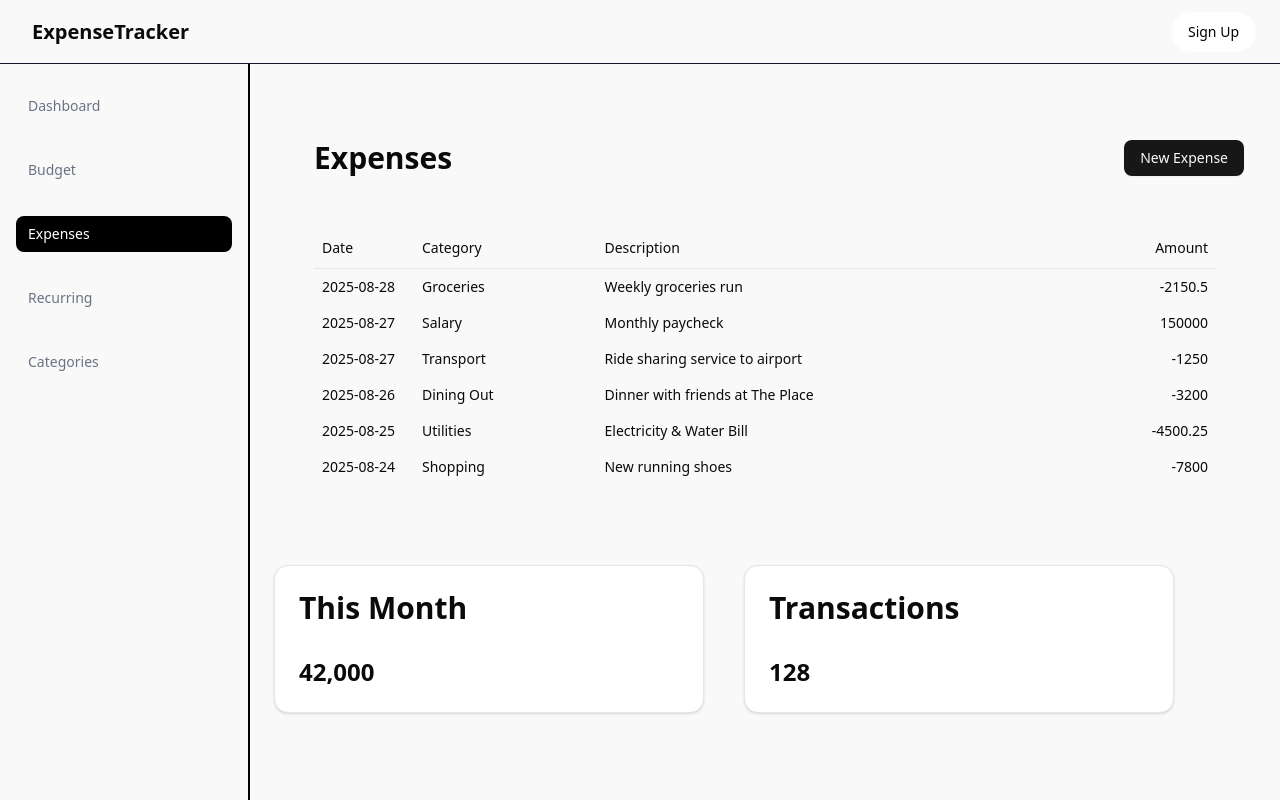
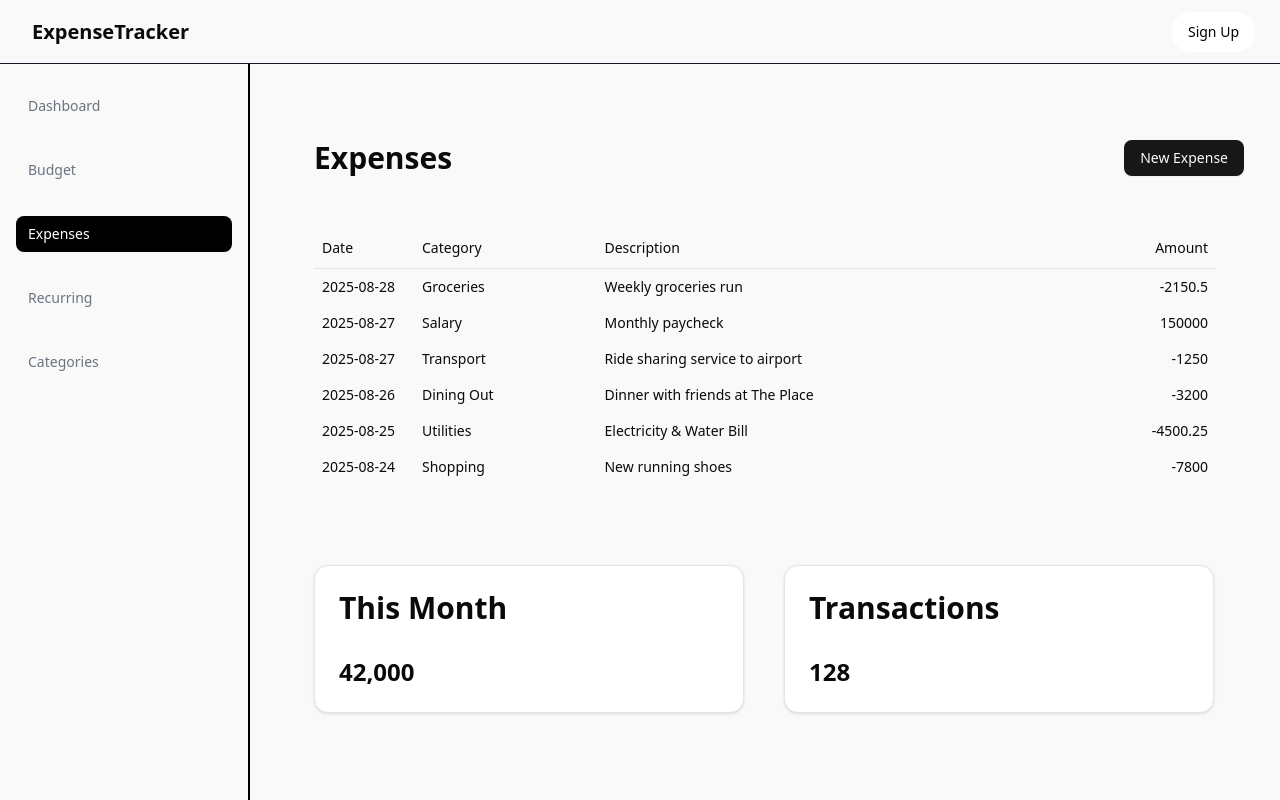
Before and after one commit to Tanujeet/Expense-Tracker, a Next.js app: page /expenses in a window 1280 px wide. Built offline with nearby package versions, Linux system fonts and the light colour scheme; no server answers.

Commit message:
Added:Card componenets in expenses page

```diff
--- a/app/expenses/page.tsx
+++ b/app/expenses/page.tsx
@@ -82,7 +82,7 @@ const Page = () => {
               </TableRow>
             </TableHeader>
             {expensesData.map((datas, idx) => (
-              <TableBody>
+              <TableBody key={idx}>
                 <TableRow>
                   <TableCell className="font-medium">{datas.date}</TableCell>
                   <TableCell>{datas.category.name}</TableCell>
@@ -93,9 +93,12 @@ const Page = () => {
             ))}
           </Table>
         </div>
-        <div className="mt-10 grid grid-cols-2 gap-10 w-[900px]">
+        <div className="mt-10 grid grid-cols-2 gap-10 lg:w-[900px] lg:ml-10 2xl:w-[1500px] 2xl:ml-10 ">
           {transactionData.map((trans, idx) => (
-            <Card key={idx}>
+            <Card
+              key={idx}
+              className="transition-all duration-300 hover:scale-105 hover:shadow-xl cursor-pointer hover:bg-black hover:text-white"
+            >
               <CardHeader>
                 <CardTitle className="font-black text-3xl">
                   {trans.heading}
```
